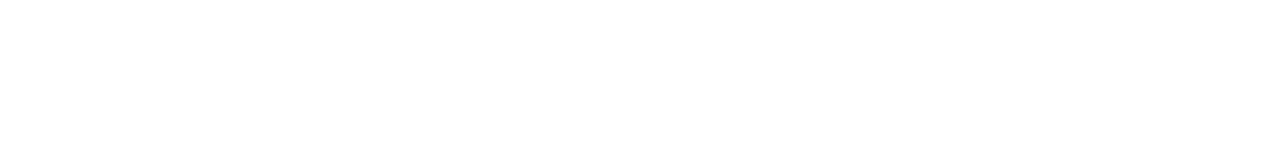
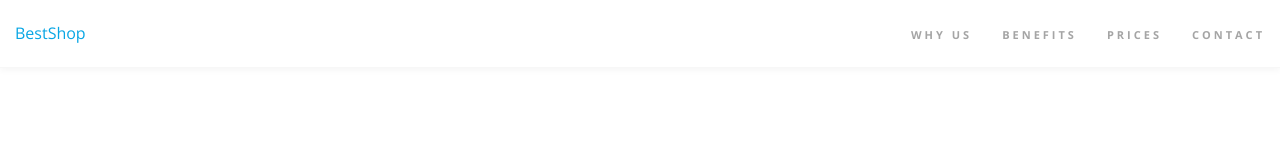
Before and after one commit to TatianaSlaw/BestShop, a plain HTML site: page index.html in a window 1280 px wide. Drawn offline with nearby package versions, Linux system fonts and the light colour scheme.

Commit message:
Top bar created and styled.

```diff
--- a/css/style.css
+++ b/css/style.css
@@ -12,8 +12,86 @@
 * {
     box-sizing: border-box;
     font-size: 16px;
+    margin: 0;
+    padding: 0;
 }
 
 body {
     font-family: 'Open Sans', sans-serif;
+    color: var(--color-black);
 }
+
+html {
+    scroll-behavior: smooth;
+}
+
+.container {
+    max-width: 1352px;
+    display: flex;
+    margin: 0 auto;
+    align-items: center;
+}
+
+/*--header--*/
+
+header {
+    width: 100vw;
+    background-color: var(--color-white);
+    border-bottom: 1px solid var(--color-light-grey);
+    box-shadow: 0px 3px 6px var(--color-light-grey);
+}
+
+.top-bar {
+    display: flex;
+}
+
+.top-bar > .container {
+    width: 100%;
+    height: auto;
+    display: flex;
+    justify-content: space-between;
+    align-items: center;
+
+}
+
+
+/*--logo--*/
+
+.shop_logo {
+    display: flex;
+    font-size: 32px;
+    line-height: 37px;
+    color: var(--color-primary);
+    font-weight: 300;
+    padding: 15px;
+    text-decoration: none;
+}
+
+/*--navigation--*/
+
+nav ul {
+    list-style: none;
+    display: flex;
+}
+
+nav li {
+
+}
+
+nav a {
+    text-decoration: none;
+    padding: 25px 15px;
+    font-family: 'Open Sans', sans-serif;
+    color: var(--color-grey);
+    font-size: 11px;
+    line-height: 15px;
+    text-align: center;
+    font-weight: bold;
+    letter-spacing: 3px;
+    text-transform: uppercase;
+}
+
+nav a:hover {
+    border-bottom: 2px solid var(--color-primary);
+    color: var(--color-black);
+}
--- a/index.html
+++ b/index.html
@@ -4,13 +4,29 @@
     <meta charset="UTF-8">
     <title>Best Shop</title>
 
-    <link rel="preconnect" href="https://fonts.googleapis.com">
-    <link rel="preconnect" href="https://fonts.gstatic.com" crossorigin>
-    <link href="https://fonts.googleapis.com/css2?family=Open+Sans:wght@300;400;700&family=Raleway:wght@300;400;700;800&display=swap" rel="stylesheet">
-    <link rel="stylesheet" href="css/reset.css">
-    <link rel="stylesheet" href="css/style.css">
+    <link href="https://fonts.googleapis.com" rel="preconnect">
+    <link crossorigin href="https://fonts.gstatic.com" rel="preconnect">
+    <link href="https://fonts.googleapis.com/css2?family=Open+Sans:wght@300;400;700&family=Raleway:wght@300;400;700;800&display=swap"
+          rel="stylesheet">
+    <link href="css/reset.css" rel="stylesheet">
+    <link href="css/style.css" rel="stylesheet">
 </head>
 <body>
+<header>
+    <section class="top-bar">
+        <div class="container">
+            <a class="shop_logo" href="#"><p>BestShop</p></a>
+            <nav class="main-menu">
+                <ul>
+                    <li><a href="#">Why Us</a></li>
+                    <li><a href="#benefits">Benefits</a></li>
+                    <li><a href="#prices">Prices</a></li>
+                    <li><a href="#contact">Contact</a></li>
+                </ul>
+            </nav>
+        </div>
+    </section>
+</header>
 
 </body>
 </html>
```
